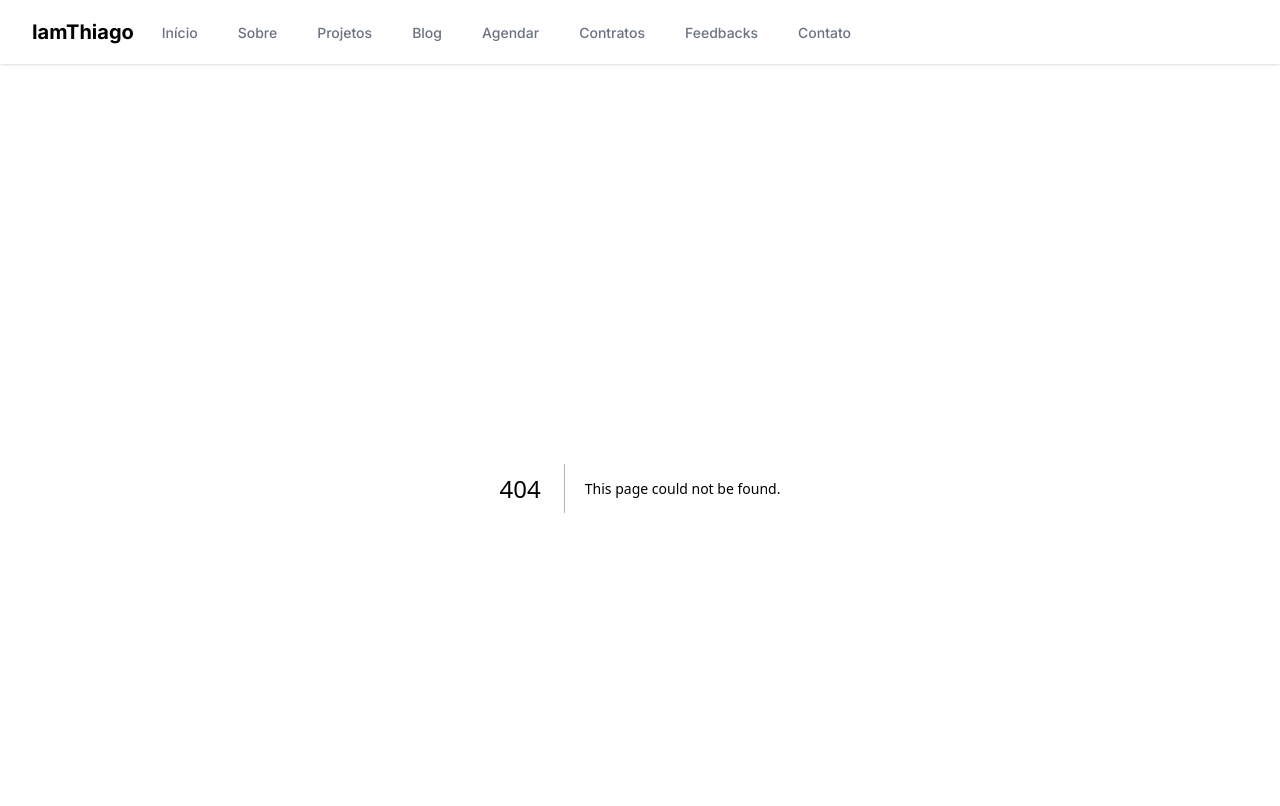
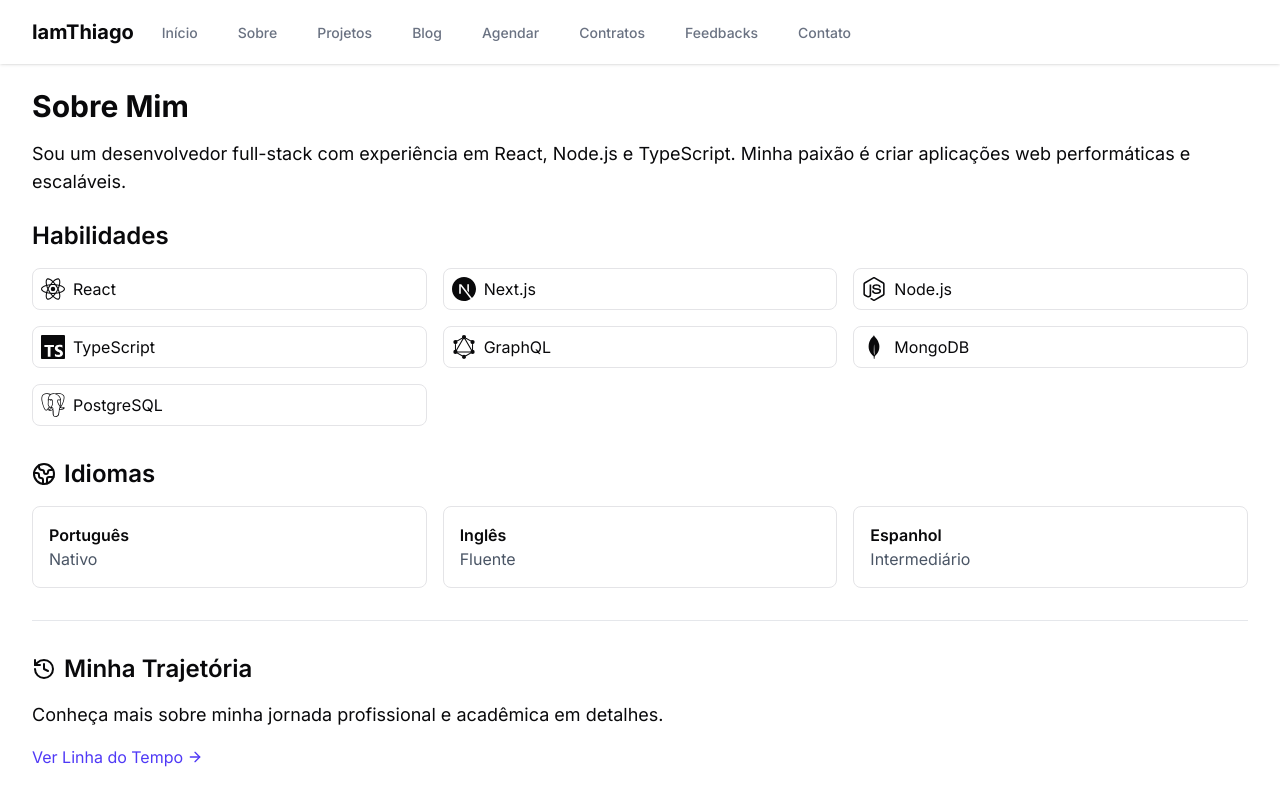
Before and after one commit to IamThiago-IT/me, a Next.js app: page /about in a window 1280 px wide. Before the commit this address had no page. Shown: the top 806 px of the page. Built offline with nearby package versions, Linux system fonts and the light colour scheme.

Commit message:
feat: update contact links in Contato component and add Sobre page with skills and languages

```diff
--- a/package.json
+++ b/package.json
@@ -16,6 +16,7 @@
     "next": "15.3.3",
     "react": "^19.0.0",
     "react-dom": "^19.0.0",
+    "react-icons": "^5.5.0",
     "tailwind-merge": "^3.3.1"
   },
   "devDependencies": {
--- /dev/null
+++ b/src/app/about/page.tsx
@@ -0,0 +1,67 @@
+import { SiReact, SiNextdotjs, SiNodedotjs, SiTypescript, SiGraphql, SiMongodb, SiPostgresql } from "react-icons/si"
+import { Globe2, History } from "lucide-react" // Import History icon
+import Link from "next/link" // Import Link
+import { ArrowRight } from "lucide-react" // Import ArrowRight icon
+
+export default function Sobre() {
+  const skills = [
+    { name: "React", icon: SiReact },
+    { name: "Next.js", icon: SiNextdotjs },
+    { name: "Node.js", icon: SiNodedotjs },
+    { name: "TypeScript", icon: SiTypescript },
+    { name: "GraphQL", icon: SiGraphql },
+    { name: "MongoDB", icon: SiMongodb },
+    { name: "PostgreSQL", icon: SiPostgresql },
+  ]
+
+  const languages = [
+    { name: "Português", level: "Nativo" },
+    { name: "Inglês", level: "Fluente" },
+    { name: "Espanhol", level: "Intermediário" },
+  ]
+
+  return (
+    <div>
+      <h1 className="text-3xl font-bold mb-4">Sobre Mim</h1>
+      <p className="text-lg mb-6">
+        Sou um desenvolvedor full-stack com experiência em React, Node.js e TypeScript. Minha paixão é criar aplicações
+        web performáticas e escaláveis.
+      </p>
+
+      <h2 className="text-2xl font-semibold mb-4">Habilidades</h2>
+      <div className="grid grid-cols-2 md:grid-cols-3 gap-4 mb-8">
+        {skills.map((skill) => (
+          <div key={skill.name} className="flex items-center space-x-2 p-2 border rounded-md">
+            <skill.icon className="w-6 h-6" />
+            <span>{skill.name}</span>
+          </div>
+        ))}
+      </div>
+
+      <h2 className="text-2xl font-semibold mb-4 flex items-center gap-2">
+        <Globe2 className="w-6 h-6" />
+        Idiomas
+      </h2>
+      <div className="grid grid-cols-1 md:grid-cols-3 gap-4 mb-8">
+        {languages.map((language) => (
+          <div key={language.name} className="p-4 border rounded-md">
+            <h3 className="font-semibold">{language.name}</h3>
+            <p className="text-gray-600">{language.level}</p>
+          </div>
+        ))}
+      </div>
+
+      <div className="mt-8 pt-8 border-t border-gray-200">
+        <h2 className="text-2xl font-semibold mb-4 flex items-center gap-2">
+          <History className="w-6 h-6" />
+          Minha Trajetória
+        </h2>
+        <p className="text-lg mb-4">Conheça mais sobre minha jornada profissional e acadêmica em detalhes.</p>
+        <Link href="/sobre/timeline" className="inline-flex items-center text-indigo-600 hover:underline">
+          Ver Linha do Tempo
+          <ArrowRight className="ml-1 w-4 h-4" />
+        </Link>
+      </div>
+    </div>
+  )
+}
--- a/src/app/contato/page.tsx
+++ b/src/app/contato/page.tsx
@@ -2,10 +2,10 @@
 
 export default function Contato() {
   const contactLinks = [
-    { icon: Mail, label: "Email", href: "mailto:seu.email@exemplo.com" },
+    { icon: Mail, label: "Email", href: "mailto:seu.thiagodossantos315@gmail.com" },
     { icon: Linkedin, label: "LinkedIn", href: "https://linkedin.com/in/seu-perfil" },
     { icon: Github, label: "GitHub", href: "https://github.com/IamThiago-IT" },
-    { icon: Twitter, label: "Twitter", href: "https://twitter.com/seu_usuario" },
+    { icon: Twitter, label: "Twitter", href: "https://twitter.com/IamThiago-IT" },
   ]
 
   return (
```
Also changed, not shown: 1 other file (tests, documents, lock files or other folders).
